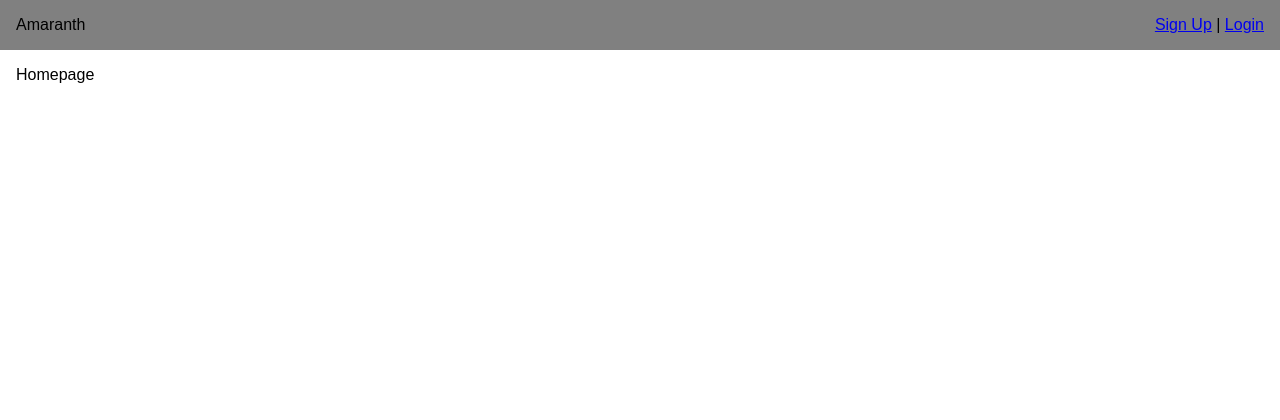
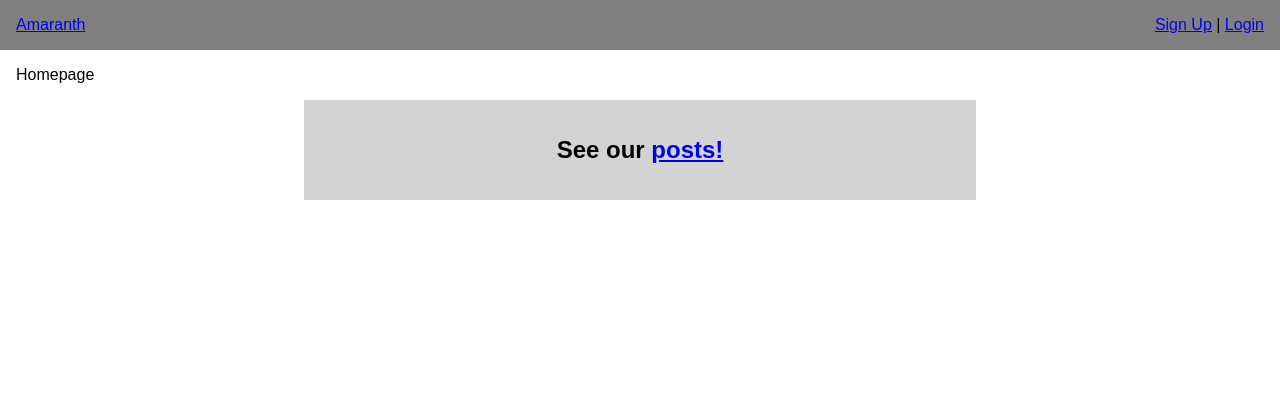
Before and after one commit to Miabread/amaranth, a Flask app: page / in a window 1280 px wide. Shown: the top 420 px of the page. Run offline with Flask 3, Linux system fonts and the light colour scheme.

Commit message:
A bit of styling and a link straight to posts

```diff
--- a/static/style.css
+++ b/static/style.css
@@ -44,15 +44,15 @@ p { margin: 1rem; }
     object-fit: cover;
 }
 
-.post {
+.block {
     background-color: lightgray;
     width: 50%;
     margin: 1rem auto;
     padding: 1rem;
 }
-.post h3 {
+.block h3 {
     margin-top: 0;
     margin-bottom: 0.25rem;
 }
 
-.post.noposts { text-align: center; }
+.centered { text-align: center; }
--- a/templates/base.html
+++ b/templates/base.html
@@ -7,7 +7,7 @@
   </head>
   <body>
     <header>
-      <p>Amaranth</p>
+      <p><a href="/">Amaranth</a></p>
       <p class="right"><a href="/signup">Sign Up</a> | <a href="/login">Login</a></p>
     </header>
     <main>
--- a/templates/home.html
+++ b/templates/home.html
@@ -4,4 +4,7 @@
 {# By using block body here it replaces the block body in base #}
 {% block body %}
 <p>Homepage</p>
+<div class="block centered">
+	<h2>See our <a href="/posts">posts!</a></h2>
+</div>
 {% endblock %}
--- a/templates/posts_id.html
+++ b/templates/posts_id.html
@@ -6,12 +6,12 @@
 <p>{{post.content}}</p>
 {% if comments|length > 0 %}
     {% for comment in comments %}
-    <div class="post">
+    <div class="block">
         <p><a href="/user/{{comment[6]}}">@{{comment[6]}}</a> - {{comment[5]}} likes - commented {{comment[4]}}</p>
         <p>{{comment[2]}}</p>
     </div>
     {% endfor %}
 {% else %}
-    <div class="post noposts"><h4>This post has no comments!</h4></div>
+    <div class="block centered"><h4>This post has no comments!</h4></div>
 {% endif %}
 {% endblock %}
--- a/templates/user.html
+++ b/templates/user.html
@@ -8,12 +8,12 @@
 </div>
 {% if posts|length > 0 %}
     {% for post in posts %}
-    <div class="post">
+    <div class="block">
         <h3><a href="/posts/{{post[0]}}">{{post[1]}}</a></h3>
         {{post[5]}} likes, by <a href="/user/{{post[7]}}">@{{post[7]}}</a>
     </div>
     {% endfor %}
 {% else %}
-    <div class="post noposts"><h4>This user has no posts!</h4></div>
+    <div class="block centered"><h4>This user has no posts!</h4></div>
 {% endif %}
 {% endblock %}
```
